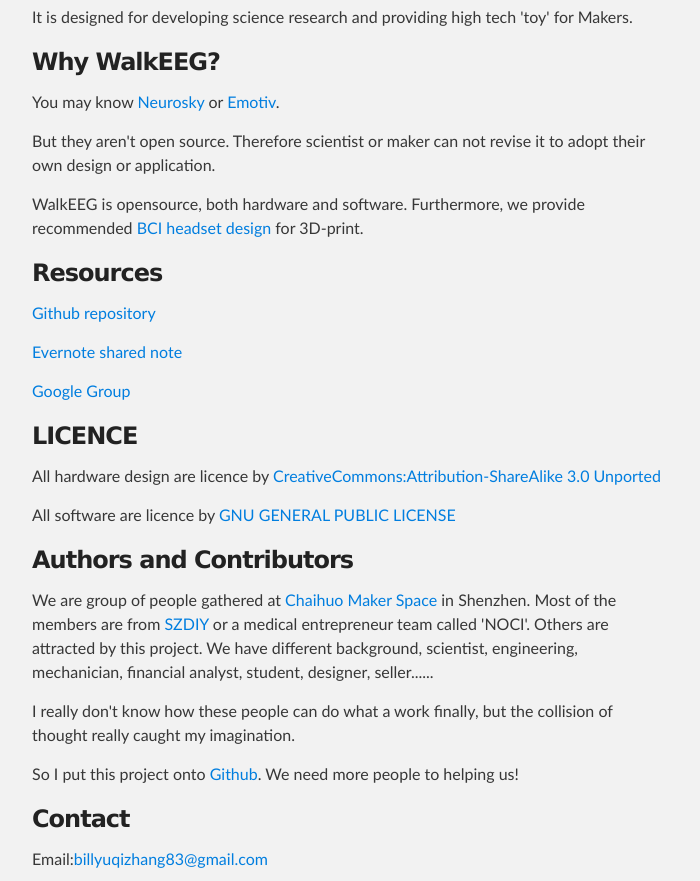
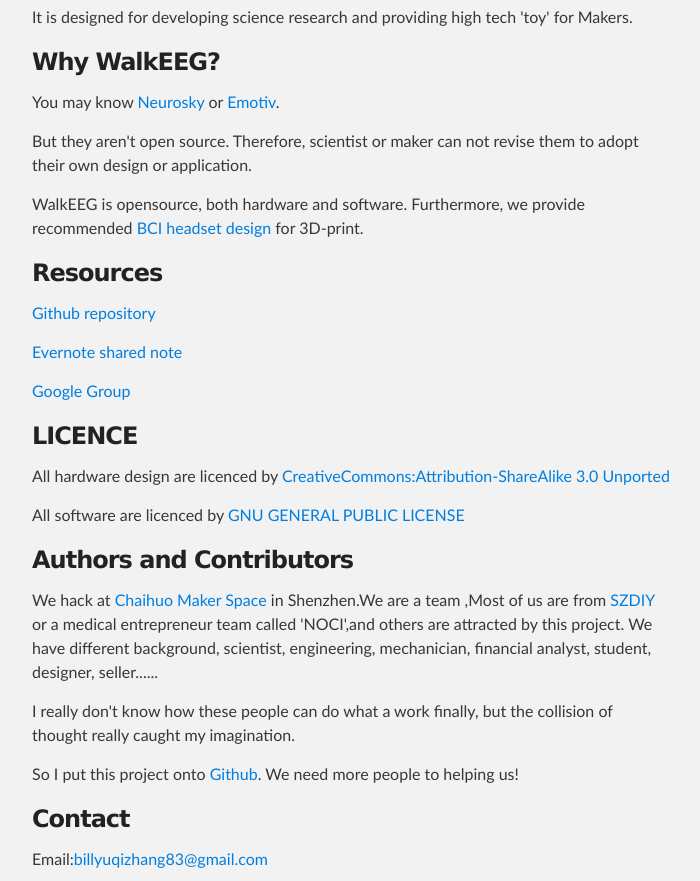
Before and after one commit to WalkEEG/Project_Overview, a plain HTML site: page index.html in a window 1280 px wide. Shown: the part 340-1221 px from the top of the page, without its empty margins (288-988 px from the left). Drawn offline with Linux system fonts and the light colour scheme.

```diff
--- a/index.html
+++ b/index.html
@@ -43,7 +43,7 @@
 
 <p>You may know <a href="http://www.neurosky.com/zh-Hans/default.aspx">Neurosky</a> or <a href="http://www.emotiv.com/">Emotiv</a>.</p>
 
-<p>But they aren't open source. Therefore scientist or maker can not revise it to adopt their own design or application.</p>
+<p>But they aren't open source. Therefore, scientist or maker can not revise them to adopt their own design or application.</p>
 
 <p>WalkEEG is opensource, both hardware and software. Furthermore, we provide recommended <a href="http://www.thingiverse.com/thing:139725">BCI headset design</a> for 3D-print.</p>
 
@@ -59,14 +59,14 @@
 <h3>
 <a name="licence" class="anchor" href="#licence"><span class="octicon octicon-link"></span></a>LICENCE</h3>
 
-<p>All hardware design are licence by <a href="http://creativecommons.org/licenses/by-sa/3.0/">CreativeCommons:Attribution-ShareAlike 3.0 Unported</a></p>
+<p>All hardware design are licenced by <a href="http://creativecommons.org/licenses/by-sa/3.0/">CreativeCommons:Attribution-ShareAlike 3.0 Unported</a></p>
 
-<p>All software are licence by <a href="http://www.gnu.org/licenses/gpl.html">GNU GENERAL PUBLIC LICENSE</a></p>
+<p>All software are licenced by <a href="http://www.gnu.org/licenses/gpl.html">GNU GENERAL PUBLIC LICENSE</a></p>
 
 <h3>
 <a name="authors-and-contributors" class="anchor" href="#authors-and-contributors"><span class="octicon octicon-link"></span></a>Authors and Contributors</h3>
 
-<p>We are group of people gathered at <a href="http://www.chaihuo.org/">Chaihuo Maker Space</a> in Shenzhen. Most of the members are from <a href="http://szdiy.org/">SZDIY</a> or a medical entrepreneur team called 'NOCI'. Others are attracted by this project. We have different background, scientist, engineering, mechanician, financial analyst, student, designer, seller......</p>
+<p>We hack at <a href="http://www.chaihuo.org/">Chaihuo Maker Space</a> in Shenzhen.We are a team ,Most of us are from <a href="http://szdiy.org/">SZDIY</a> or a medical entrepreneur team called 'NOCI',and others are attracted by this project. We have different background, scientist, engineering, mechanician, financial analyst, student, designer, seller......</p>
 
 <p>I really don't know how these people can do what a work finally, but the collision of thought really caught my imagination.</p>
 
```
Also changed, not shown: params.json (+1 -1 lines).
